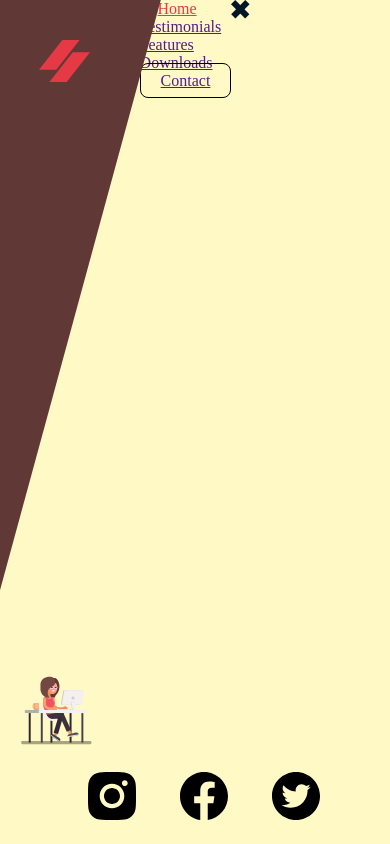
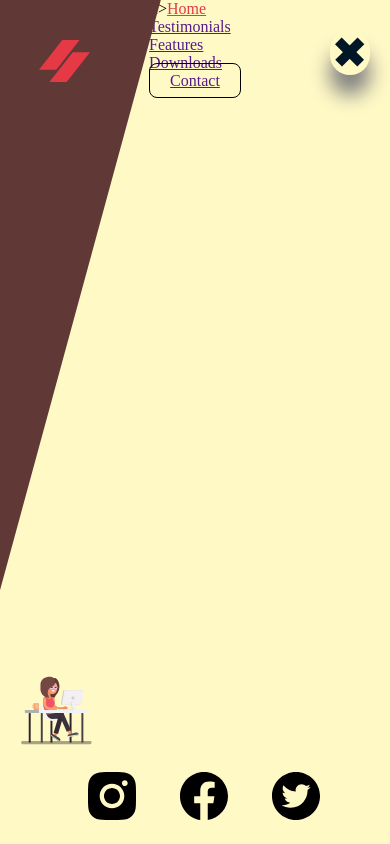
Before and after one commit to mudassirarif17/Figma-to-html, a plain HTML site: page FigmaToHTML_MADDY/index.html in a window 390 px wide. Drawn offline with nearby package versions, Linux system fonts and the light colour scheme; a web font is replaced by a local one.

Commit message:
some changes in mobile nav

```diff
--- a/FigmaToHTML_MADDY/css/phone.css
+++ b/FigmaToHTML_MADDY/css/phone.css
@@ -20,7 +20,6 @@
     }
 
     .bars{
-        display: block;
         height: 40px;
         width: 35px;
         box-shadow: 0px 20px 20px gray;
@@ -43,4 +42,22 @@
         width: 100%;
         justify-content: center;
     }
+
+    .cross-menu{
+        position: absolute;
+        top: 30px;
+        right: 20px;
+        height: 45px;
+        width: 40px;
+        box-shadow: 0px 20px 20px gray;
+        display: flex;
+        justify-content: center;
+        align-items: center;
+        border-radius: 20px;
+    }
+
+    .cross-menu img{
+        height: 100%;
+        width: 30px;
+    }
 }
```
